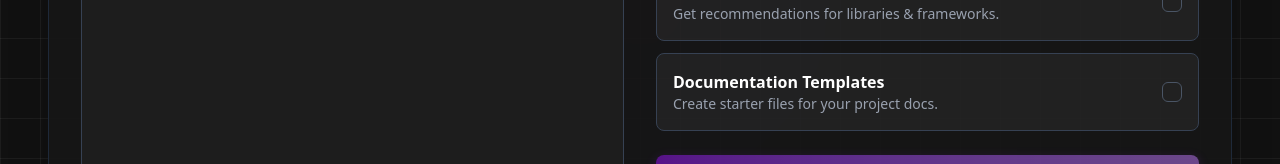
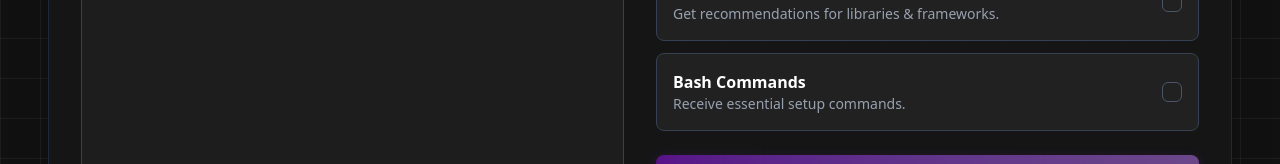
Before and after one commit to YuviX-514/codeFlow, a React (Vite) app in the folder frontend/: page /prompt in a window 1280 px wide. Shown: the part 402-566 px from the top of the page. Built offline with nearby package versions, Linux system fonts and the light colour scheme.

Commit message:
minor changes

```diff
--- a/frontend/pages/Prompt.jsx
+++ b/frontend/pages/Prompt.jsx
@@ -42,8 +42,8 @@ export default function ProjectPrompt({ onGenerate }) {
     },
     {
       id: "docs",
-      title: "Documentation Templates",
-      desc: "Create starter files for your project docs.",
+      title: "Bash Commands",
+      desc: "Receive essential setup commands.",
     },
   ];
 
```
Also changed, not shown: frontend/vercel.json (added).
